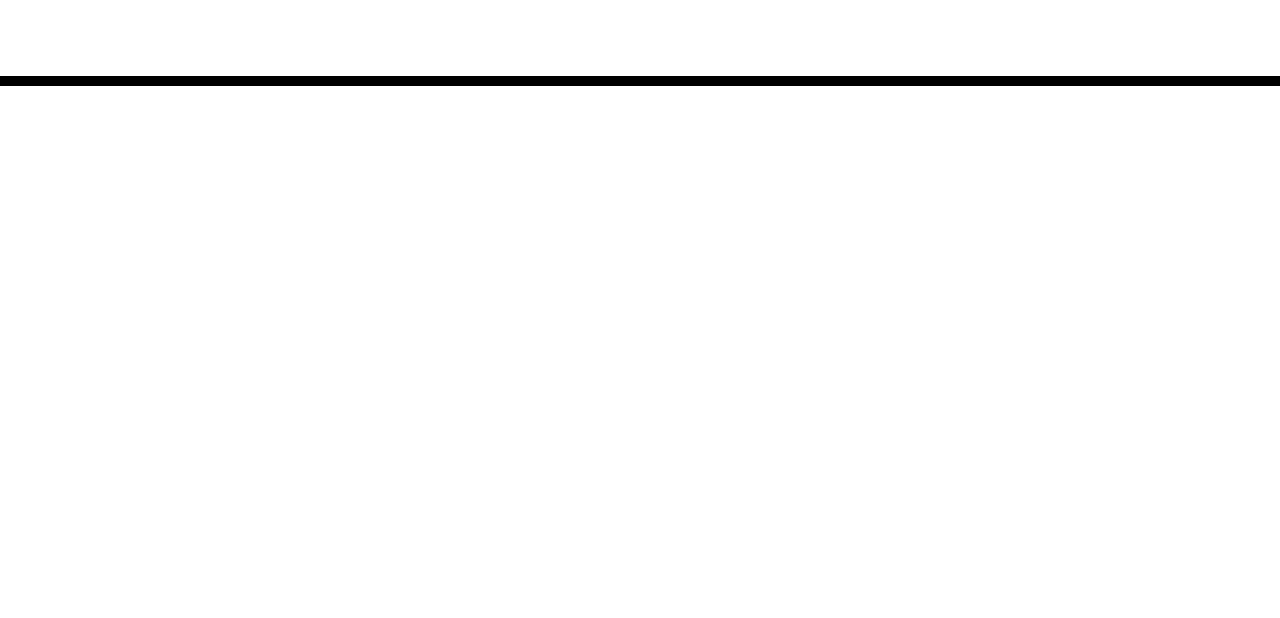
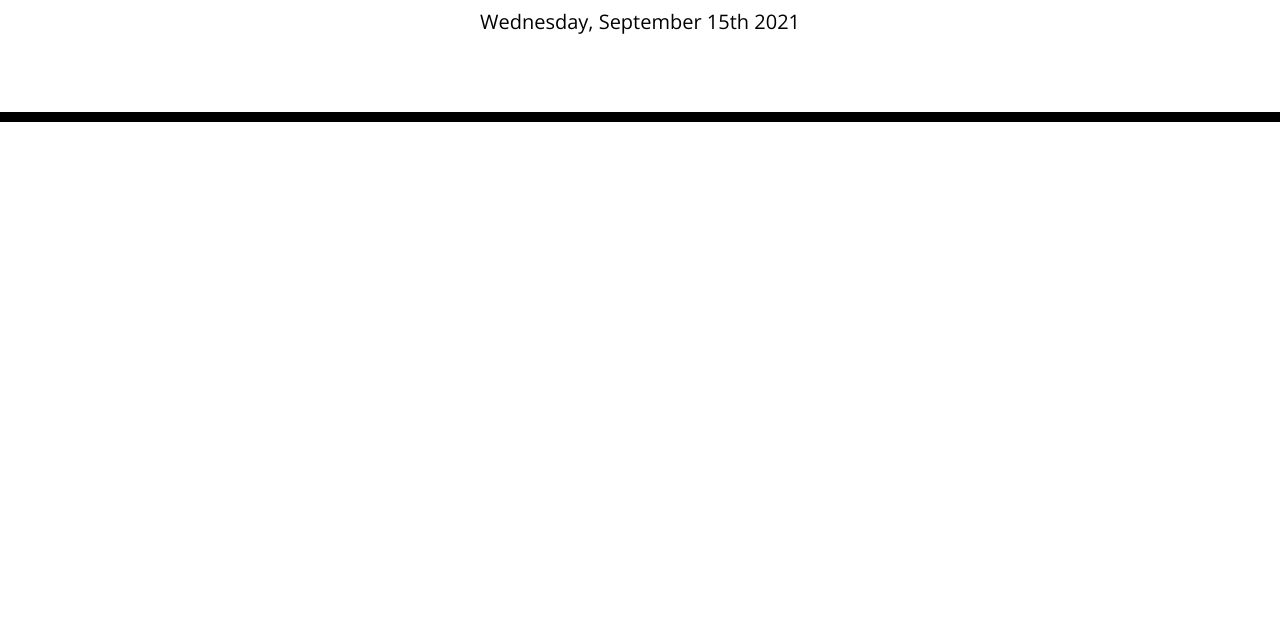
Before and after one commit to lrivales/work-day-scheduler, a plain HTML site: page index.html in a window 1280 px wide. Shown: the part 182-800 px from the top of the page. Drawn offline with nearby package versions, Linux system fonts and the light colour scheme.

Commit message:
add today's date on top display

```diff
--- /dev/null
+++ b/assets/js/script.js
@@ -0,0 +1,5 @@
+// get today's date
+var date = moment().format("dddd, MMMM Do YYYY");
+
+// append date to #currentDay
+$("#currentDay").append(date);
--- a/index.html
+++ b/index.html
@@ -34,5 +34,6 @@
 
     <script src="https://code.jquery.com/jquery-3.4.1.min.js"></script>
     <script src="https://cdnjs.cloudflare.com/ajax/libs/moment.js/2.24.0/moment.min.js"></script>
+    <script src="./assets/js/script.js"></script>
   </body>
 </html>
```
